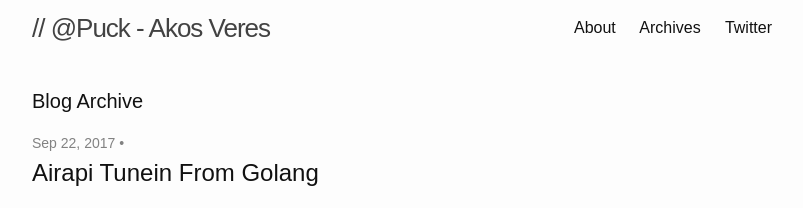
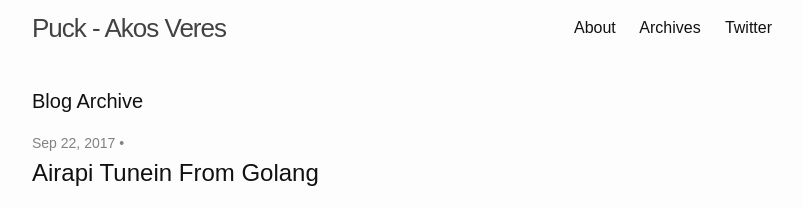
Before and after one commit to akosveres/blog, a Jekyll site: the page built from archives.md, in a window 1280 px wide. Shown: the top 208 px of the page, without its empty margins (238-1041 px from the left). Built offline with Jekyll 4.4.1, drawn with Linux system fonts in a browser that asks for light colours.

Commit message:
Remove "@" as it's causing issues for jekyll

```diff
--- a/_config.yml
+++ b/_config.yml
@@ -13,7 +13,7 @@
 # you will see them accessed via {{ site.title }}, {{ site.author }}, and so on.
 # You can create any custom variable you would like, and they will be accessible
 # in the templates via {{ site.myvariable }}.
-title: "\/\/ @Puck - Akos Veres"
+title: "Puck - Akos Veres"
 author: puck
 description: Music, IT, any random stuff I come to post about.
 #baseurl: "/whiteglass" # the subpath of your site, e.g. /blog
```
